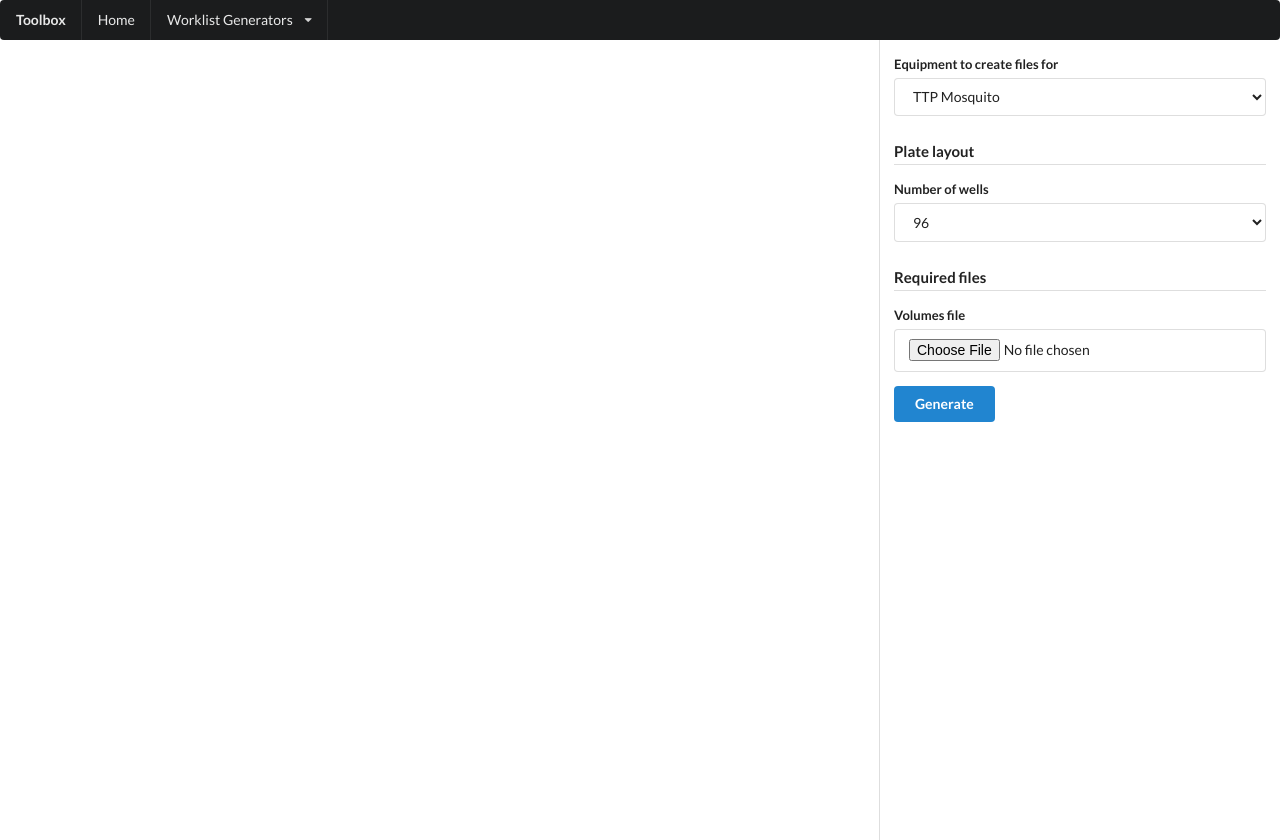
After one commit to tjomasc/synbio-toolbox, a Flask app: page /worklists/librarypooling/ in a window 1280 px wide. The commit adds this page. Run offline with Flask 2, Linux system fonts and the light colour scheme; some libraries are stand-ins or nearby versions.

Commit message:
Add library pooling worklist generator

```diff
--- a/toolbox/app.py
+++ b/toolbox/app.py
@@ -1,16 +1,20 @@
 import io
 from importlib import import_module
 from tempfile import NamedTemporaryFile
+import traceback
 
 from flask import Flask, request, abort, redirect, render_template, send_from_directory
 
 
 VALID_FUNCTIONS = {
     'partpooling': 'toolbox.generators.partpooling.PartPoolingGenerator',
+    'librarypooling': 'toolbox.generators.librarypooling.LibraryPoolingGenerator',
 }
-FILE_STORE = '../files/'
+#FILE_STORE = '../files/'
+FILE_STORE = 'files/'
 
 app = Flask(__name__)
+app.debug = True
 
 @app.route('/')
 def index():
--- a/toolbox/static/plates.js
+++ b/toolbox/static/plates.js
@@ -47,7 +47,11 @@ $(document).ready(function() {
     var getContentsColour = function(d) {
         var substance = d[1];
         var substanceIdx = plate_data.plates.substances.indexOf(substance);
-        return colours[substanceIdx];
+        var colourId = substanceIdx;
+        if (substanceIdx >= colours.length) {
+            colourId = substanceIdx % colours.length;
+        }
+        return colours[colourId];
     };
 
     var makeHoverHTML = function(d) {
@@ -62,6 +66,10 @@ $(document).ready(function() {
             var amount = '&nbsp;<span class="amount">' + showAmount + ' nl</span>';
             output += '<span class="substance">'+ colourBlob + item[1] + amount + '</span>';
         });
+        if (d.contents.length > 1) {
+            output += '<div class="ui horizontal divider">Total</div>';
+            output += '<span class="amount">' + d.total + ' nl</span>';
+        }
         return output;
     };
 
@@ -69,7 +77,13 @@ $(document).ready(function() {
         .data(plate_data.plates.substances)
         .enter().append('div')
         .attr('class', 'item')
-		.style('color', function(d, i) { return colours[i] })
+		.style('color', function(d, i) {
+            var colourId = i;
+            if (i >= colours.length) {
+                colourId = i % colours.length;
+            }
+            return colours[colourId];
+        })
 		.text(function(d) { return d });
 
     var plates = container.selectAll('div.plate')
--- a/toolbox/templates/layout.html
+++ b/toolbox/templates/layout.html
@@ -28,6 +28,7 @@
                 <i class="dropdown icon"></i>
                 <div class="menu">
                     <a class="item" href="{{ url_for('worklists', function='partpooling') }}">Part Pooling</a>
+                    <a class="item" href="{{ url_for('worklists', function='librarypooling') }}">Library Pooling</a>
                 </div>
             </div>
         </div>
--- /dev/null
+++ b/toolbox/templates/librarypooling.html
@@ -0,0 +1,28 @@
+{% extends 'worklists.html' %}
+
+{% block right %}
+<form class="ui form" enctype="multipart/form-data" method="post">
+    <div class="field">
+        <label>Equipment to create files for</label>
+        <select name="equipment">
+            <option value="mosquito" {% if data.equipment == 'mosquito' %}selected{% endif %}>TTP Mosquito</option>
+            <option value="echo" {% if data.equipment == 'echo' %}selected{% endif %}>LabCyte Echo</option>
+            <option value="felix" {% if data.equipment == 'felix' %}selected{% endif %}>CyBio Felix</option>
+        </select>
+    </div>
+    <h4 class="ui dividing header">Plate layout</h4>
+    <div class="field">
+        <label>Number of wells</label>
+        <select name="number_of_wells">
+            <option value="96">96</option>
+            <option value="384">384</option>
+        </select>
+    </div>
+    <h4 class="ui dividing header">Required files</h4>
+    <div class="field">
+        <label>Volumes file</label>
+        <input type="file" required name="volumes">
+    </div>
+    <button class="ui primary button">Generate</button>
+</form>
+{% endblock %}
```
Also changed, not shown: toolbox/generators/generators.py (+6 -1 lines), toolbox/generators/librarypooling.py (added, +57 -0 lines), 1 other file.
